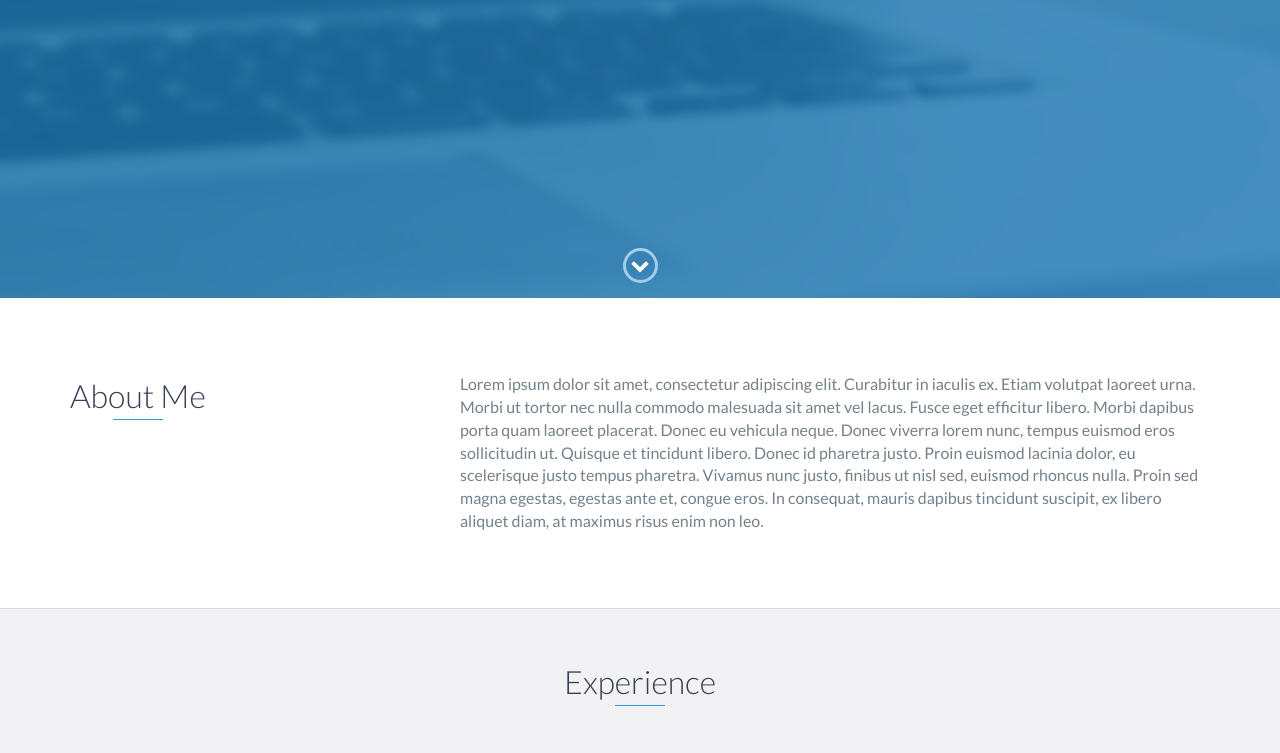
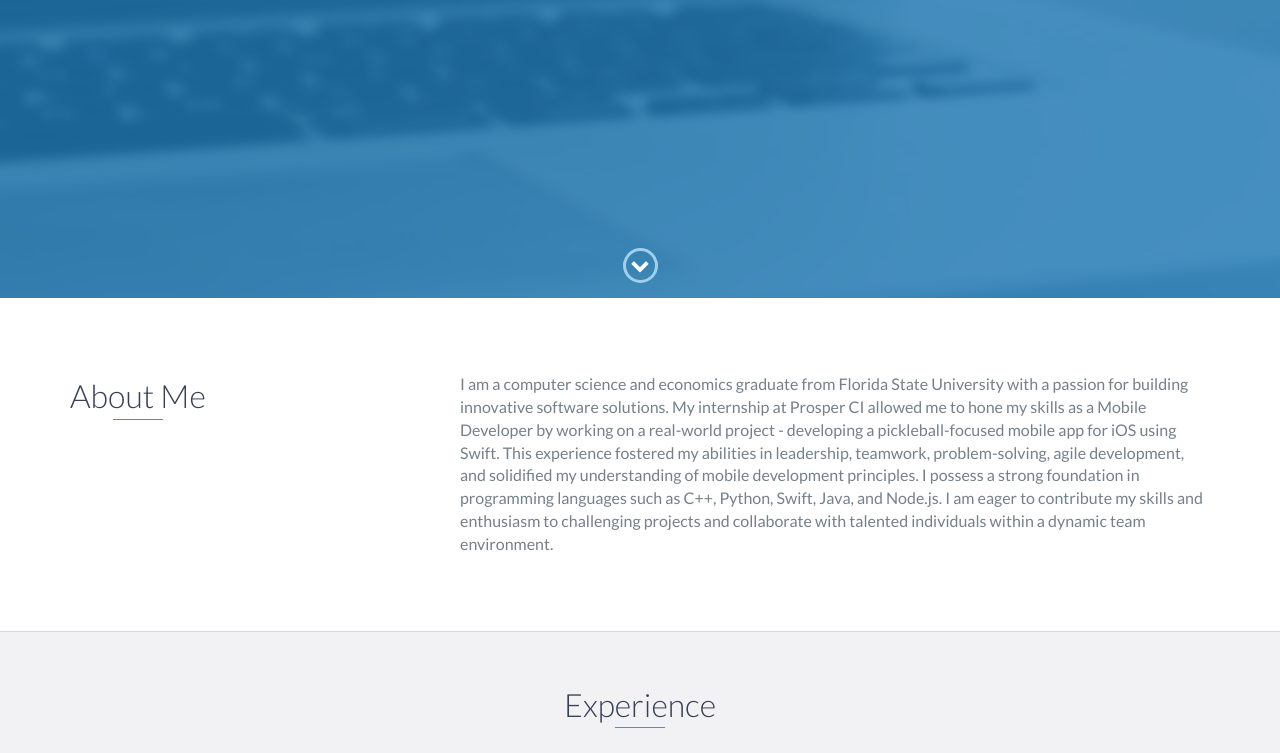
Before and after one commit to EliBen8/EliBen8.github.io, a website: page index.html in a window 1280 px wide. Shown: the part 502-1255 px from the top of the page. Drawn offline with nearby package versions, Linux system fonts and the light colour scheme.

Commit message:
Added about me section

```diff
--- a/index.html
+++ b/index.html
@@ -74,9 +74,9 @@
                 </div>
                 <div class="col-md-8">
                     <p>
-                        Lorem ipsum dolor sit amet, consectetur adipiscing elit. Curabitur in iaculis ex. Etiam volutpat laoreet urna. Morbi ut tortor nec nulla commodo malesuada sit amet vel lacus. Fusce eget efficitur libero. Morbi dapibus porta quam laoreet placerat. Donec
-                        eu vehicula neque. Donec viverra lorem nunc, tempus euismod eros sollicitudin ut. Quisque et tincidunt libero. Donec id pharetra justo. Proin euismod lacinia dolor, eu scelerisque justo tempus pharetra. Vivamus nunc justo, finibus
-                        ut nisl sed, euismod rhoncus nulla. Proin sed magna egestas, egestas ante et, congue eros. In consequat, mauris dapibus tincidunt suscipit, ex libero aliquet diam, at maximus risus enim non leo.
+                        I am a computer science and economics graduate from Florida State University with a passion for building innovative software solutions. My internship at Prosper CI allowed me to hone my skills as a Mobile Developer by working on a real-world project -
+                        developing a pickleball-focused mobile app for iOS using Swift. This experience fostered my abilities in leadership, teamwork, problem-solving, agile development, and solidified my understanding of mobile development principles. I possess a strong foundation
+                        in programming languages such as C++, Python, Swift, Java, and Node.js. I am eager to contribute my skills and enthusiasm to challenging projects and collaborate with talented individuals within a dynamic team environment.
                     </p>
                 </div>
             </div>
```
